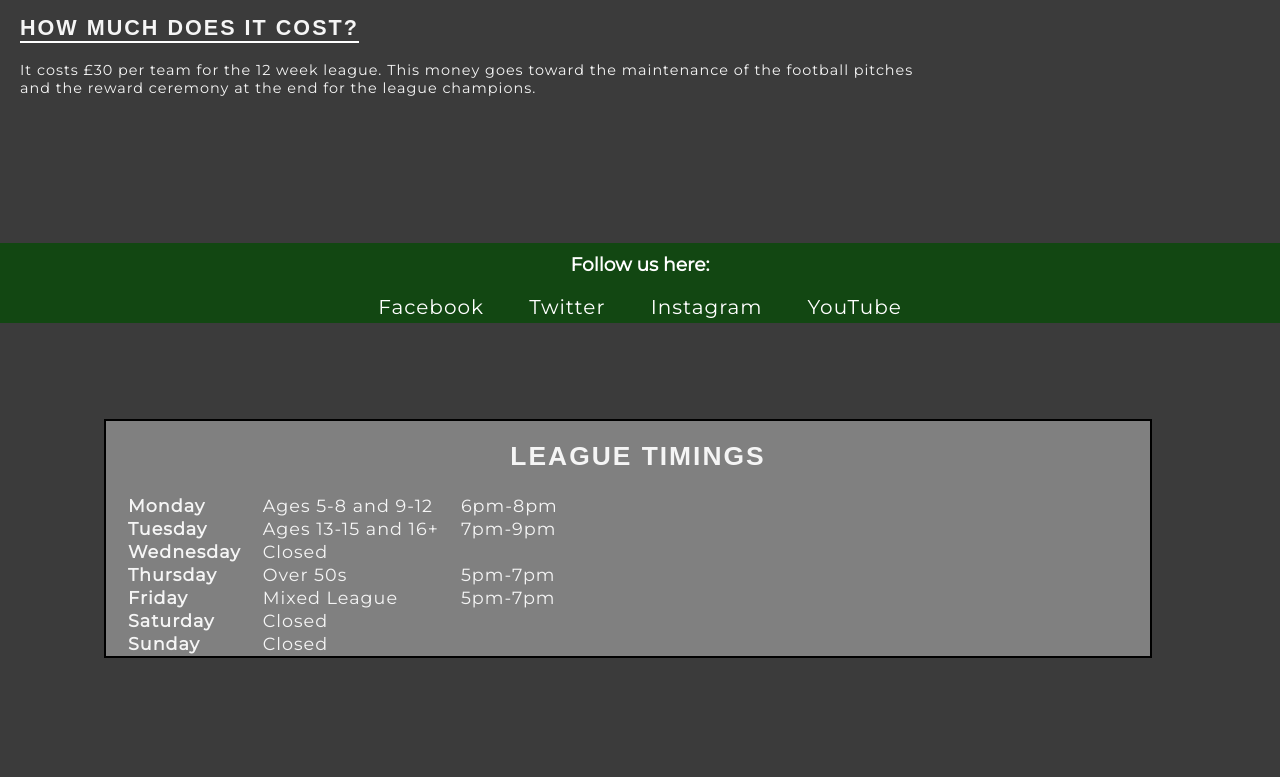
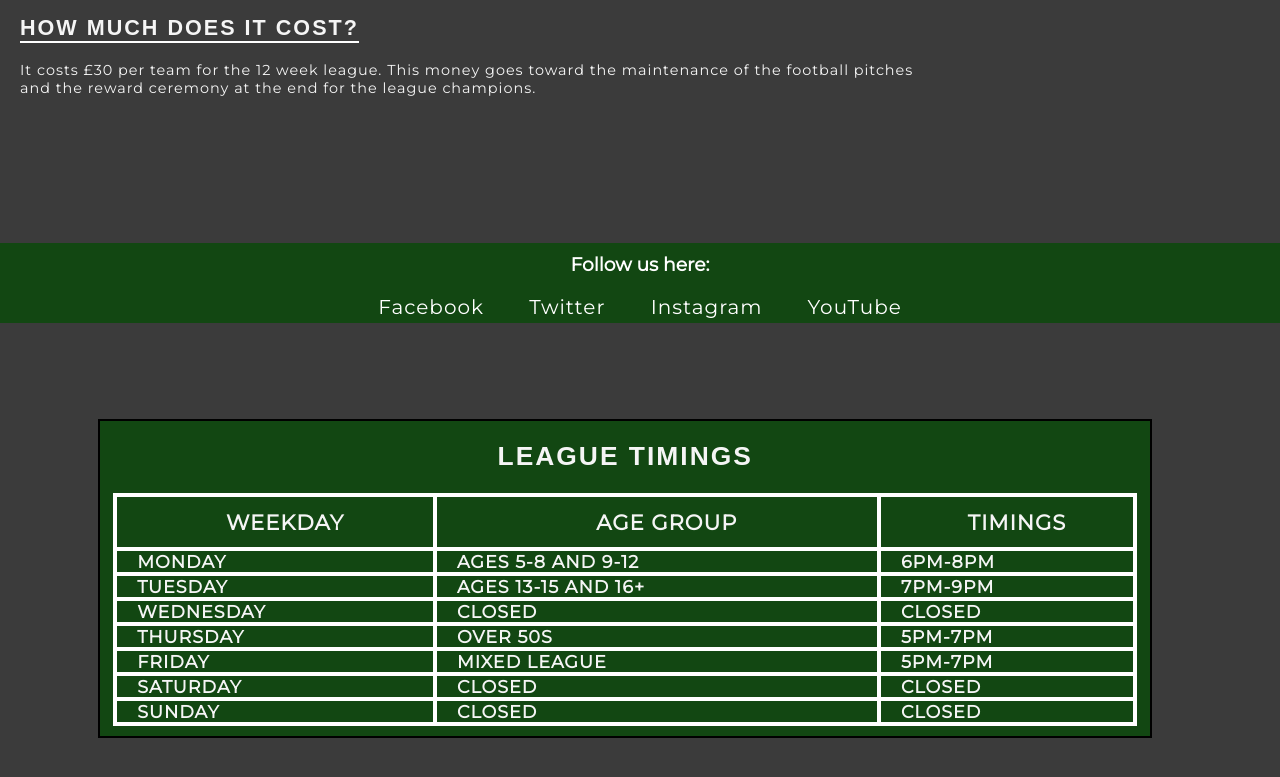
Before and after one commit to ConRdav/first-project, a plain HTML site: page about-us.html in a window 1280 px wide. Shown: the part 477-1254 px from the top of the page. Drawn offline with Linux system fonts and the light colour scheme.

Commit message:
Added css styling to league timings table

```diff
--- a/about-us.html
+++ b/about-us.html
@@ -60,13 +60,14 @@
         <h2>League Timings</h2>
         <br>
         <table>
-                <tr><th>Monday</th><td>Ages 5-8 and 9-12</td><td>6pm-8pm</td></tr>
-                <tr><th>Tuesday</th><td>Ages 13-15 and 16+</td><td>7pm-9pm</td></tr>
-                <tr><th>Wednesday</th><td>Closed</td></tr>
-                <tr><th>Thursday</th><td>Over 50s</td><td>5pm-7pm</td></tr>
-                <tr><th>Friday</th><td>Mixed League</td><td>5pm-7pm</td></tr>
-                <tr><th>Saturday</th><td>Closed</td></tr>
-                <tr><th>Sunday</th><td>Closed</td></tr>
+                <tr><th>Weekday</th><th>Age Group</th><th>Timings</th></tr>
+                <tr><td>Monday</td><td>Ages 5-8 and 9-12</td><td>6pm-8pm</td></tr>
+                <tr><td>Tuesday</td><td>Ages 13-15 and 16+</td><td>7pm-9pm</td></tr>
+                <tr><td>Wednesday</td><td>Closed</td><td>Closed</td></tr>
+                <tr><td>Thursday</td><td>Over 50s</td><td>5pm-7pm</td></tr>
+                <tr><td>Friday</td><td>Mixed League</td><td>5pm-7pm</td></tr>
+                <tr><td>Saturday</td><td>Closed</td><td>Closed</td></tr>
+                <tr><td>Sunday</td><td>Closed</td><td>Closed</td></tr>
         </table>
        </div>
        </div>
--- a/assets/css/style.css
+++ b/assets/css/style.css
@@ -186,26 +186,47 @@ footer h3 {
     float: right;
     clear:both;
     font-size: 110%;
+    font-weight: bold;
     width: 80%;
     max-height: fit-content;
     text-align: left;
     letter-spacing: 1px;
     margin: 70% 10% 10% 10%;
-    padding-left: 20px;
+    padding-left: 1%;
+    padding-right: 1%;
     padding-top: 20px;
-    background-color: grey;
+    background-color: rgb(18, 71, 18);
     border: 2px solid black;
+
 }
 
 #times h2 {
     text-align: center;
 }
 
+table {
+    width: 100%;
+    border-collapse: collapse;
+    margin-bottom: 10px;
 
-#times td {
-    padding-left: 20px;
 
 }
+th, td {
+    border: 4px solid white;
+    padding-left: 20px;
+    text-transform: uppercase;
+  }
+
+th {
+    height: 50px;
+    text-align: center;
+    font-size: larger;
+}
+
+td {
+    text-align:left;
+}
+
 
 /* Gallery Page */
 
```
